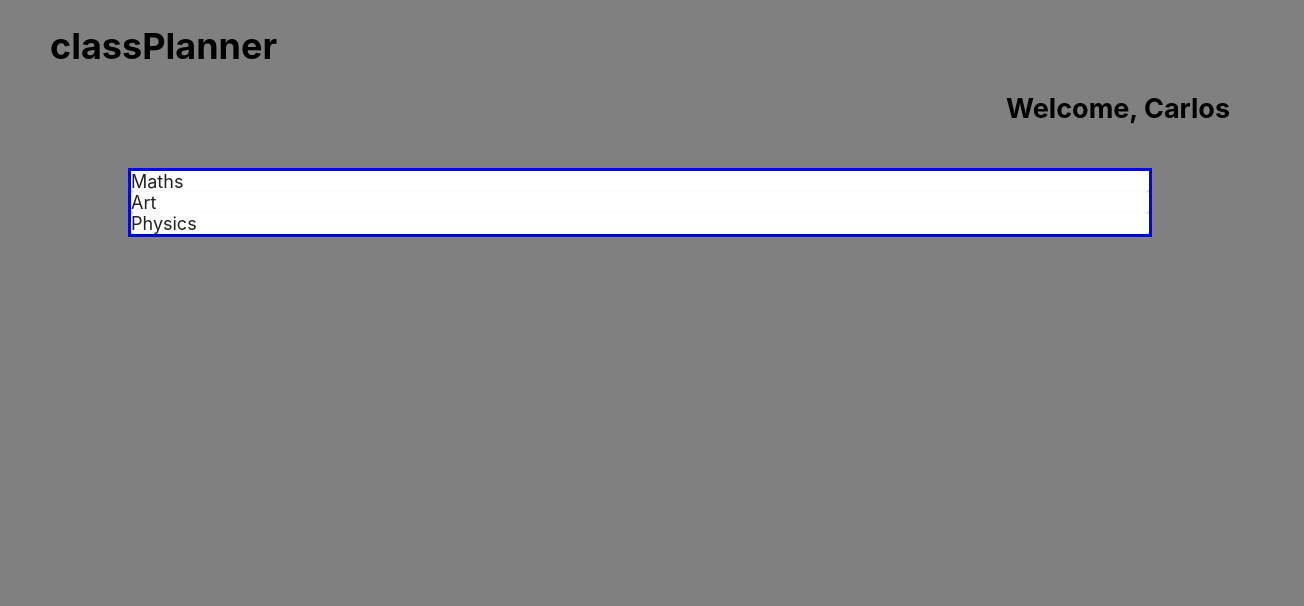
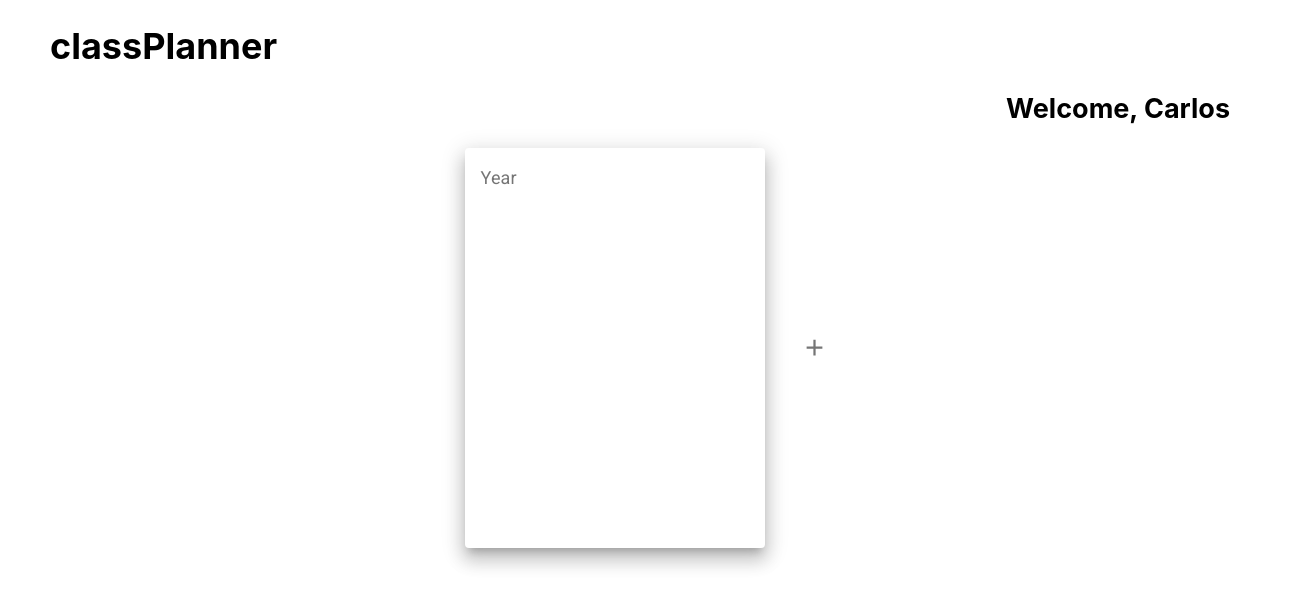
Before and after one commit to carlosm11j/classplanner, a React (Create React App) app: page / in a window 1280 px wide. Shown: the top 606 px of the page, 1304 px wide, since content can reach past the window. Built offline with nearby package versions, Linux system fonts and the light colour scheme.

Commit message:
big updates

```diff
--- a/src/Components/App/App.css
+++ b/src/Components/App/App.css
@@ -2,7 +2,7 @@
 
 html {
   font-size: 18px;
-  background-color: gray;
+  background-color: white;
 }
 
 @media only screen and (max-width: 560px) {
--- a/src/Components/CoursePreview/CoursePreview.js
+++ b/src/Components/Course/Course.js
@@ -1,8 +1,6 @@
 import React from 'react';
 
-import './CoursePreview.css';
-
-class CoursePreview extends React.Component {
+class Course extends React.Component {
   render() {
     return (
       <div className="Course">
@@ -12,4 +10,4 @@ class CoursePreview extends React.Component {
   }
 };
 
-export default CoursePreview;
+export default Course;
--- a/src/Components/CourseList/CourseList.css
+++ /dev/null
@@ -1,3 +0,0 @@
-.CourseList {
-
-}
--- a/src/Components/CourseList/CourseList.js
+++ b/src/Components/CourseList/CourseList.js
@@ -1,8 +1,6 @@
 import React from 'react';
 
-import './CourseList.css';
-
-import CoursePreview from '../CoursePreview/CoursePreview';
+import Course from '../Course/Course';
 
 class CourseList extends React.Component {
   constructor(props) {
--- a/src/Components/CoursePreview/CoursePreview.css
+++ /dev/null
@@ -1,19 +0,0 @@
-.CoursePreview {
-  border: 3px solid black;
-  border-radius: 5px;
-  width: 140px;
-  height: 30px;
-  margin-bottom: 10px;
-}
-
-.CoursePreview:hover {
-  background-color: orange;
-}
-
-.CoursePreview-name {
-  text-align: center;
-  flex: auto;
-  display:table-cell;
-  font-size: 18px;
-  padding: 5px;
-}
--- a/src/Components/Year/Year.css
+++ /dev/null
@@ -1,23 +0,0 @@
-.Year-box {
-  display: table-header-group;
-  width: 150px;
-  height: 400px;
-  border: 3px solid black;
-  margin: 5%;
-}
-
-.Year-title {
-  text-align: left;
-  padding: 5px 5px;
-}
-
-.Year-box:hover {
-  background-color: red;
-  border: 2px solid black;
-}
-
-.Course-list {
-  display: flex;
-  justify-content: center;
-  flex-wrap: wrap;
-}
--- a/src/Components/Year/Year.js
+++ b/src/Components/Year/Year.js
@@ -1,27 +1,33 @@
 import React from 'react';
 
-import './Year.css';
+import { makeStyles } from '@material-ui/core/styles';
+import Grid from '@material-ui/core/Grid';
+import Card from '@material-ui/core/Card';
+import CardActions from '@material-ui/core/CardActions';
+import CardContent from '@material-ui/core/CardContent';
+import Typography from '@material-ui/core/Typography';
 
-import CourseList from '../CourseList/CourseList';
+const useStyles = makeStyles((theme) => ({
+  root: {
+    width: 300,
+    maxWidth: 360,
+    height: 400,
+    backgroundColor: theme.palette.background.paper
+  }
+}));
 
-class Year extends React.Component {
-  constructor(props) {
-    super(props);
+export default function Year() {
+  const classes = useStyles();
 
-    this.handleOnClick = this.handleOnClick.bind(this);
-  }
-
-  handleOnClick(event) {
-     document.getElementById('Year').setAttribute("class", "FullYear");
-  }
-
-  render() {
-    return (
-      <div className="Year">
-        <Paper></Paper>
-      </div>
-    );
-  }
-};
-
-export default Year;
+  return (
+    <Grid item>
+      <Card className={classes.root} elevation={12}>
+        <CardContent>
+          <Typography className={classes.title} color="textSecondary" gutterBottom>
+            Year
+          </Typography>
+        </CardContent>
+      </Card>
+    </Grid>
+  );
+}
--- a/src/Components/YearList/YearList.css
+++ /dev/null
@@ -1,29 +0,0 @@
-.YearList {
-  display: flex;
-  border: 3px solid blue;
-  flex-wrap: wrap;
-  margin: 2.4rem 10%;
-  background-color: white;
-}
-
-button {
-  height: 30px;
-  width: 30px;
-  border: 2px solid black;
-  background-color: white;
-  display: inline;
-  margin-top: 18%;
-  border-radius: 100%;
-  color: black;
-  font-size: 12px;
-}
-
-button:hover {
-  border: 3px solid black;
-  font-size: 14px;
-}
-
-button:active {
-  border: 1px solid black;
-  font-size: 10px;
-}
--- a/src/Components/YearList/YearList.js
+++ b/src/Components/YearList/YearList.js
@@ -1,10 +1,10 @@
 import React from 'react';
 
 import { makeStyles } from '@material-ui/core/styles';
+import Grid from '@material-ui/core/Grid';
 import Paper from '@material-ui/core/Paper';
-import Grid from '@material-ui/core/Grid';
-
-import './YearList.css';
+import IconButton from '@material-ui/core/IconButton';
+import AddIcon from '@material-ui/icons/Add';
 
 import Year from '../Year/Year';
 
@@ -12,51 +12,22 @@ const useStyles = makeStyles((theme) => ({
   root: {
     flexGrow: 1,
   },
-  paper: {
-    height: 140,
-    width: 100,
-  },
-  control: {
-    padding: theme.spacing(2),
-  },
 }));
 
-class YearList extends React.Component {
-  constructor(props) {
-    super(props);
+export default function YearList() {
+  const [spacing, setSpacing] = React.useState(6);
+  const classes = useStyles();
 
-    this.state = {
-      years: [<Year yearCount={1} />],
-      yearCount: 2
-    }
-
-    this.addNewYear = this.addNewYear.bind(this);
-  }
-
-  addNewYear(event) {
-    const years = this.state.years;
-    this.setState({
-      years: years.concat(<Year yearCount={this.state.yearCount} />)
-    });
-    this.setState({yearCount: this.state.yearCount + 1});
-  }
-
-  render() {
-    return (
-      <div className="YearList">
-        <Grid container
-              direction="row"
-              justify="center"
-              alignItems="center">
-          <Grid item xs={12}>
-            <Paper>Maths</Paper>
-            <Paper>Art</Paper>
-            <Paper>Physics</Paper>
-          </Grid>
+  return (
+    <Grid container className={classes.root} spacing={2}>
+      <Grid item md={12}>
+        <Grid container justify="center" spacing={spacing}>
+          <Year />
+          <IconButton>
+            <AddIcon color="black"/>
+          </IconButton>
         </Grid>
-      </div>
-    );
-  }
-};
-
-export default YearList;
+      </Grid>
+    </Grid>
+  );
+}
```
